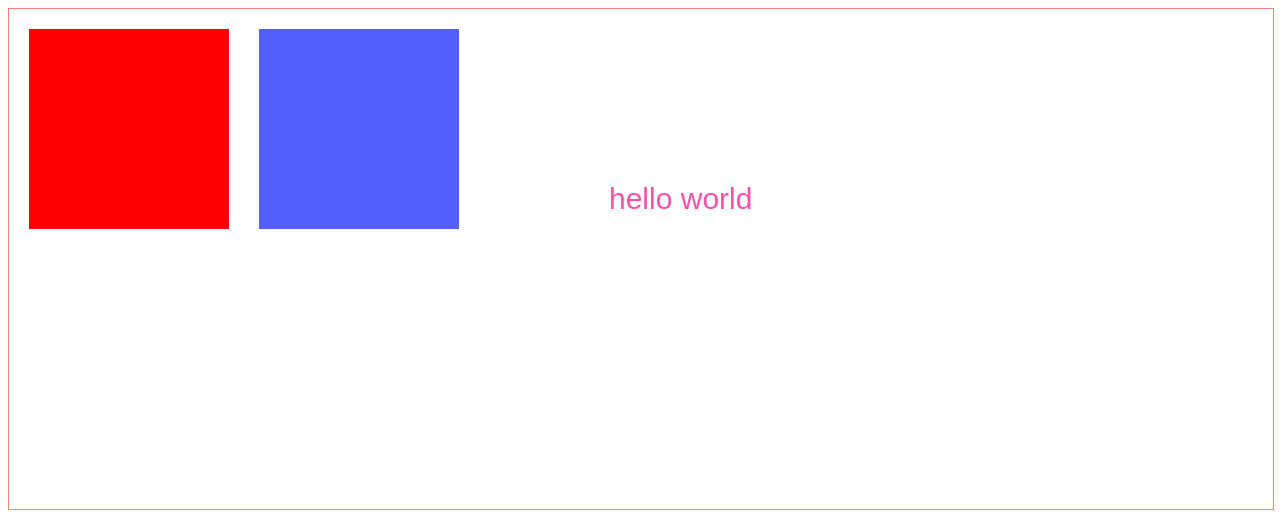
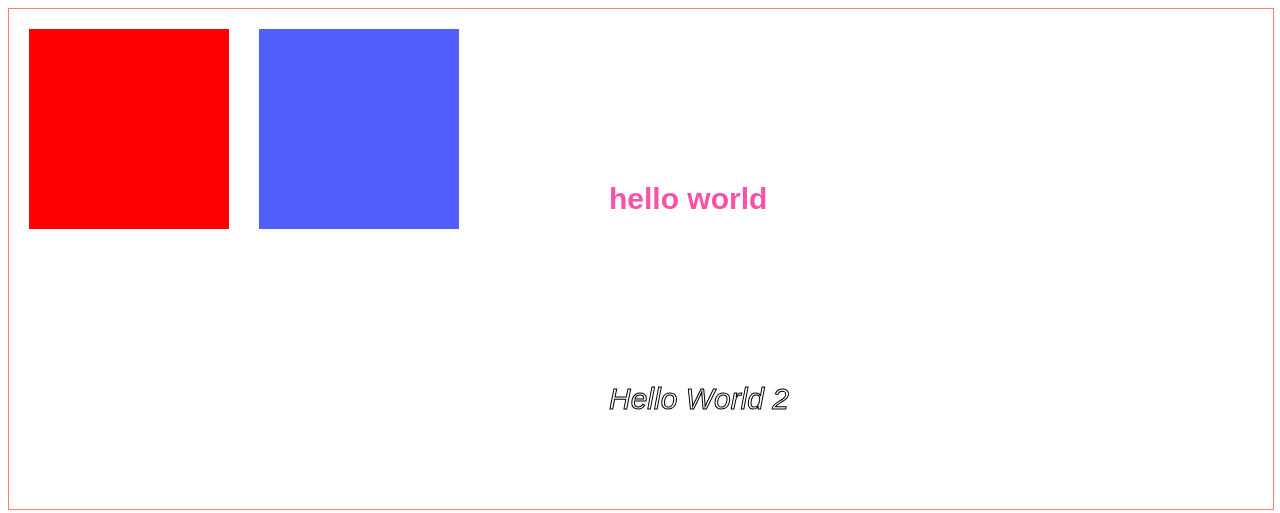
Before and after one commit to RFaisal458/BelajarHtmlCanvas, a plain HTML site: page latihan_1/index.html in a window 1280 px wide. Drawn offline with Linux system fonts and the light colour scheme.

Commit message:
merevisi index.html
merevisi bagian komentar tentunya pada bagian pembuatan text dan menambahkan bold dan alternative font pada line ke 38,dan membuat satu text lagi akan tetapi menggunakan stroke tidak menggunakan fill pada line 42 sampai 44,Tujuannya sendiri untuk memperjelas

```diff
--- a/latihan_1/index.html
+++ b/latihan_1/index.html
@@ -34,10 +34,14 @@
     ctx.fillStyle = "rgb(81, 95, 252)"; // kita akan membuat sebuah kotak baru dengan warna biru
     ctx.fillRect(250, 20, 200, 200); // Untuk membuatnya sendiri kita hanya perlu melakukan hal yang sama seperti di atas contohnya seperti ini
 
-    ctx.fillStyle = "#fc51a9"
-    ctx.font = "30px Arial"
-    ctx.fillText("hello world", 600, 200) // Hampir mirip dengan fillRect akan tetapi fillText di gunakan untuk menulis kata
-        //Parameternya sendiri ("text",posisi X,posisi Y)
+    ctx.fillStyle = "#fc51a9";
+    ctx.font = "Bold 30px Arial,sans-serif";
+    ctx.fillText("hello world", 600, 200); // Hampir mirip dengan fillRect akan tetapi fillText di gunakan untuk menulis kata
+        //Parameternya sendiri ("text",posisi X,posisi Y,maxWidth)
+
+    ctx.fillStyle="salmon"
+    ctx.font="Italic 30px Arial,sans-serif"
+    ctx.strokeText("Hello World 2",600,400);
 </script>
 
 </html>
```
